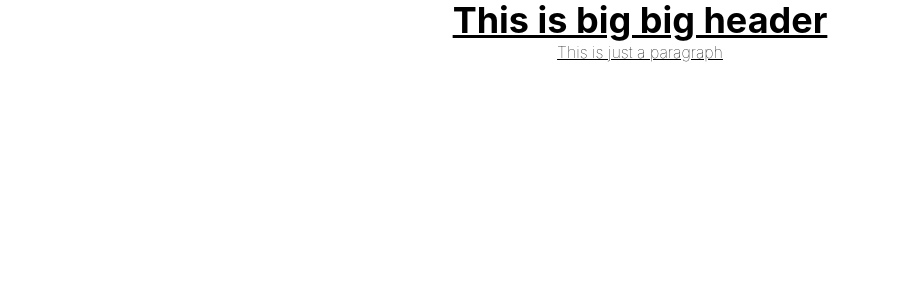
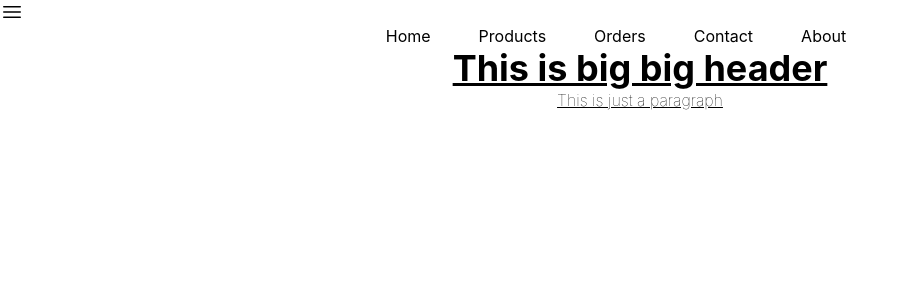
Before and after one commit to alamgirkabirdev/price-club, a React (Create React App) app: page /home in a window 1280 px wide. Shown: the top 300 px of the page, without its empty margins (0-906 px from the left). Built offline with nearby package versions, Linux system fonts and the light colour scheme.

Commit message:
3rd  added

```diff
--- a/package.json
+++ b/package.json
@@ -3,6 +3,7 @@
   "version": "0.1.0",
   "private": true,
   "dependencies": {
+    "@heroicons/react": "^2.0.14",
     "@testing-library/jest-dom": "^5.16.5",
     "@testing-library/react": "^13.4.0",
     "@testing-library/user-event": "^13.5.0",
--- a/src/App.js
+++ b/src/App.js
@@ -1,9 +1,11 @@
 import logo from './logo.svg';
 import './App.css';
+import NavBar from './components/NavBar/NavBar';
 
 function App() {
   return (
     <div className="App">
+      <NavBar className="text-4xl "></NavBar>
       <h1 className="text-4xl font-bold underline">This is big big header</h1>
       <p className=' underline font-thin'>This is just a paragraph</p>
     </div>
--- /dev/null
+++ b/src/components/Link/Link.js
@@ -0,0 +1,13 @@
+import React from 'react';
+
+const Link = ({route}) => {
+    return (
+
+            <li className='mr-12'>
+                <a href={route.path}>{route.name}</a>
+            </li>
+
+    );
+};
+
+export default Link;
--- /dev/null
+++ b/src/components/NavBar/NavBar.js
@@ -0,0 +1,25 @@
+import React from 'react';
+import Link from '../Link/Link';
+import { Bars3Icon } from '@heroicons/react/24/solid';
+
+const NavBar = () => {
+    const routes =[
+        {id: 1, name: 'Home', path:'/home'},
+        {id: 2, name: 'Products', path:'/home'},
+        {id: 3, name: 'Orders', path:'/home'},
+        {id: 4, name: 'Contact', path:'/home'},
+        {id: 5, name: 'About', path:'/home'},
+    ]
+    return (
+        <nav>
+            <Bars3Icon className="h-6 w-6"/>
+           <ul className='md:flex justify-center'>
+            {
+                routes.map(route => <Link key={route.id} route={route}></Link>)
+            }
+            </ul>
+        </nav>
+    );
+};
+
+export default NavBar;
```
Also changed, not shown: 1 other file (tests, documents, lock files or other folders).
